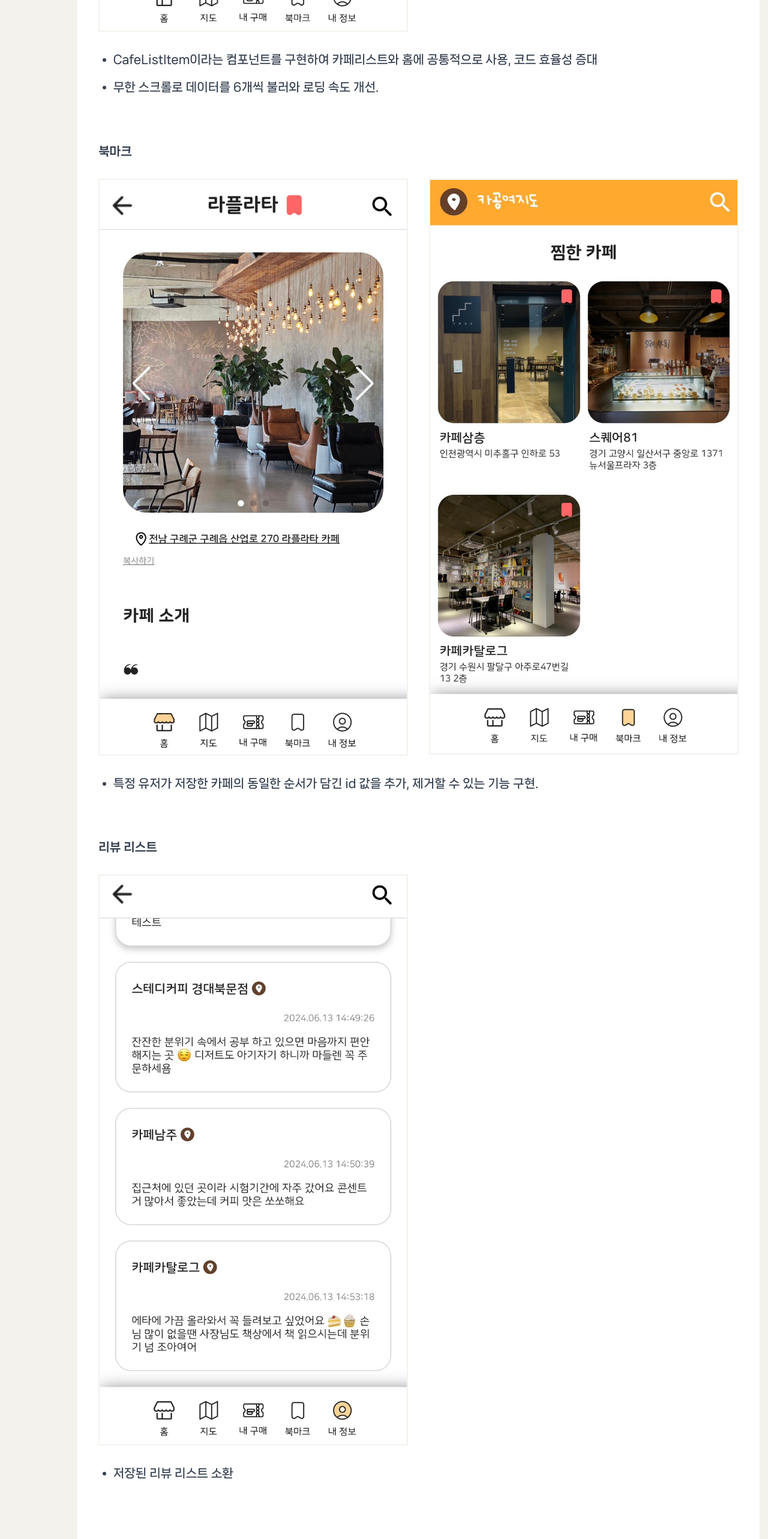
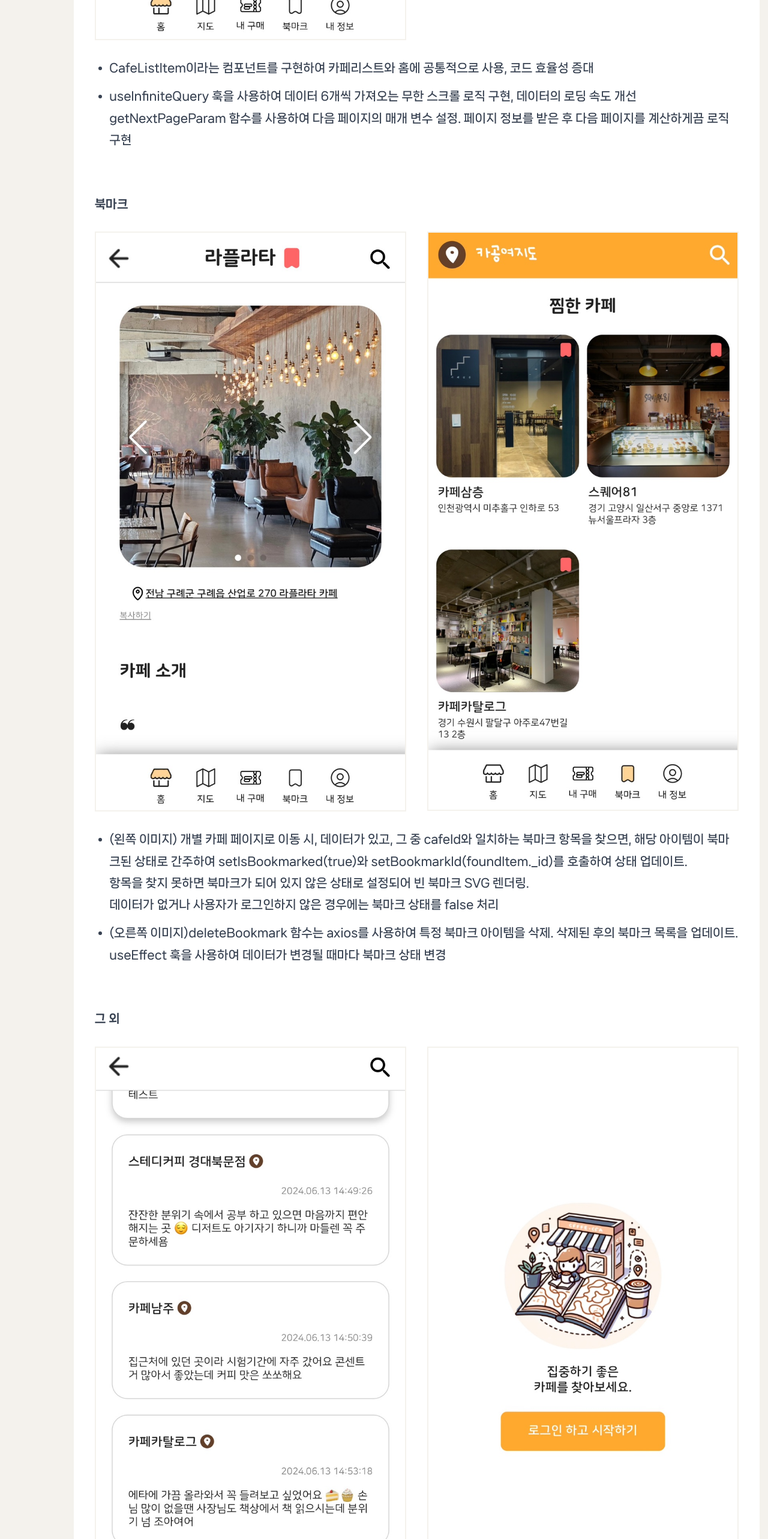
Before and after one commit to loeybho/Newport, a React (Vite) app: page /projects/cagong in a window 1280 px wide. Shown: the part 3200-5766 px from the top of the page at 60% size. Built offline with nearby package versions, Linux system fonts and the light colour scheme.

Commit message:
Cont. 프로젝트 내용 추가

```diff
--- a/src/pages/projects/Cagong.jsx
+++ b/src/pages/projects/Cagong.jsx
@@ -6,6 +6,7 @@ import cafe_list_01 from "@assets/cagong/2_cafelist.jpeg";
 import bookmark_01 from "@assets/cagong/3_bookmark.jpeg";
 import bookmark_02 from "@assets/cagong/3_bookmark02.jpeg";
 import review_list_01 from "@assets/cagong/4_review.jpeg";
+import before from "@assets/cagong/5_before.jpeg";
 
 export default function Cagong() {
   return (
@@ -123,7 +124,13 @@ export default function Cagong() {
                   </li>
                   <li>
                     <p className="">
-                      무한 스크롤로 데이터를 6개씩 불러와 로딩 속도 개선.
+                      useInfiniteQuery 훅을 사용하여 데이터 6개씩 가져오는 무한
+                      스크롤 로직 구현, 데이터의 로딩 속도 개선
+                    </p>
+                    <p className="">
+                      getNextPageParam 함수를 사용하여 다음 페이지의 매개 변수
+                      설정. 페이지 정보를 받은 후 다음 페이지를 계산하게끔 로직
+                      구현
                     </p>
                   </li>
                 </ul>
@@ -147,26 +154,56 @@ export default function Cagong() {
                 <ul className="ml-7 list-disc">
                   <li className="mb-3">
                     <p className="">
-                      특정 유저가 저장한 카페의 동일한 순서가 담긴 id 값을 추가,
-                      제거할 수 있는 기능 구현.
+                      (왼쪽 이미지) 개별 카페 페이지로 이동 시, 데이터가 있고,
+                      그 중 cafeId와 일치하는 북마크 항목을 찾으면, 해당
+                      아이템이 북마크된 상태로 간주하여 setIsBookmarked(true)와
+                      setBookmarkId(foundItem._id)를 호출하여 상태 업데이트.
+                      <br />
+                      항목을 찾지 못하면 북마크가 되어 있지 않은 상태로 설정되어
+                      빈 북마크 SVG 렌더링.
+                      <br />
+                      데이터가 없거나 사용자가 로그인하지 않은 경우에는 북마크
+                      상태를 false 처리
+                    </p>
+                  </li>
+                  <li className="mb-3">
+                    <p className="">
+                      (오른쪽 이미지)deleteBookmark 함수는 axios를 사용하여 특정
+                      북마크 아이템을 삭제. 삭제된 후의 북마크 목록을 업데이트.
+                      <br />
+                      useEffect 훅을 사용하여 데이터가 변경될 때마다 북마크 상태
+                      변경
                     </p>
                   </li>
                 </ul>
               </li>
 
               <li className="text-[1.4rem] text-gray-700 mb-20 leading-[2.6rem]">
-                <h3 className="font-extrabold mb-4">리뷰 리스트</h3>
+                <h3 className="font-extrabold mb-4">그 외</h3>
                 <div className="grid grid-cols-2 gap-10 pb-4 pt-4 mb-4">
                   <img
                     src={review_list_01}
                     alt="review_list_01"
                     className="w-full border-3 border-customBeige"
                   />
+                  <img
+                    src={before}
+                    alt="before_login"
+                    className="w-full border-3 border-customBeige"
+                  />
                 </div>
 
                 <ul className="ml-7 list-disc">
                   <li className="mb-3">
-                    <p className="">저장된 리뷰 리스트 소환</p>
+                    <p className="">
+                      저장된 리뷰 리스트 데이터를 불러오는 페이지 구현{" "}
+                    </p>
+                  </li>
+                  <li className="mb-3">
+                    <p className="">
+                      로그인 이동 페이지를 구현하여, 사용자가 명확한 안내와 함께
+                      로그인 페이지로 이동할 수 잇는 링크 제공
+                    </p>
                   </li>
                 </ul>
               </li>
```
